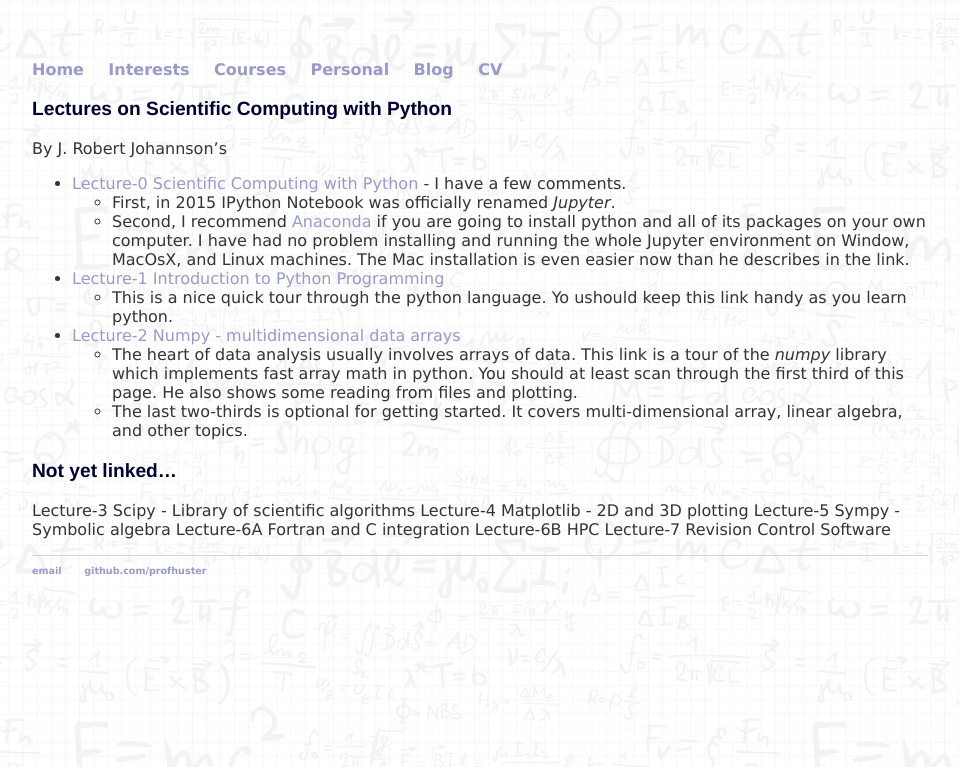
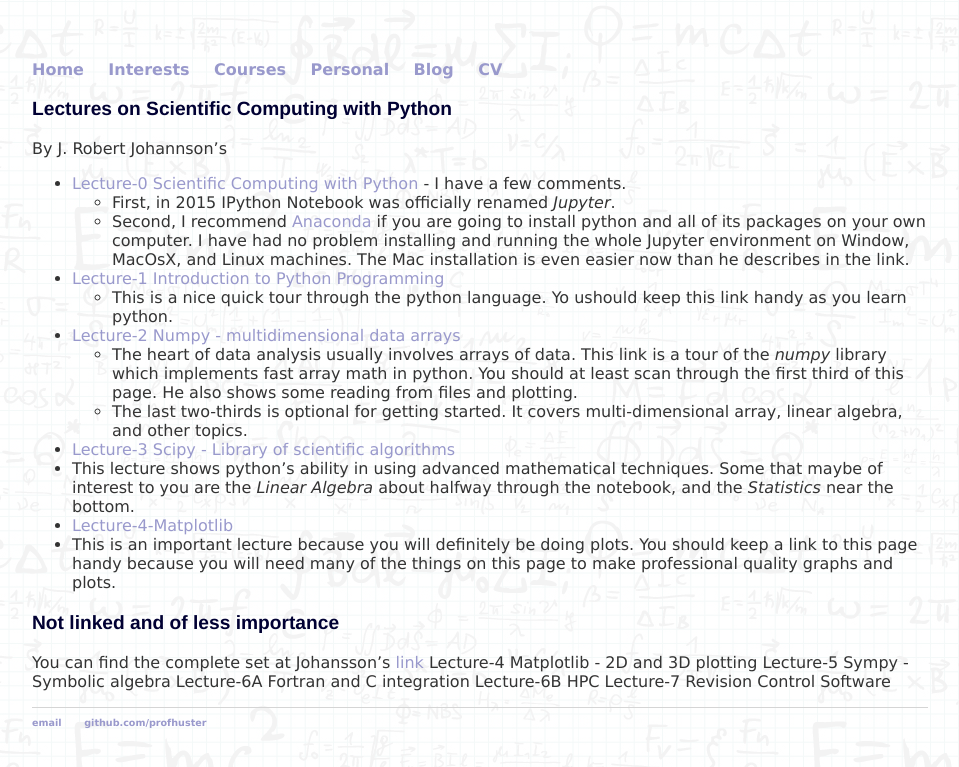
Before and after one commit to profhuster/profhuster.github.io, a Jekyll site: the page built from courses/ModPhysLab/SciCompTour.md, in a window 1280 px wide. Shown: the top 767 px of the page, without its empty margins (160-1119 px from the left). Built offline with Jekyll 4.4.1, drawn with Linux system fonts in a browser that asks for light colours.

Commit message:
Update SciCompTour.md

```diff
--- a/courses/ModPhysLab/SciCompTour.md
+++ b/courses/ModPhysLab/SciCompTour.md
@@ -13,9 +13,13 @@ By J. Robert Johannson's
 * [Lecture-2 Numpy - multidimensional data arrays](http://nbviewer.ipython.org/github/jrjohansson/scientific-python-lectures/blob/master/Lecture-2-Numpy.ipynb)
   * The heart of data analysis usually involves arrays of data. This link is a tour of the _numpy_ library which implements fast array math in python. You should at least scan through the first third of this page. He also shows some reading from files and plotting.
   * The last two-thirds is optional for getting started. It covers multi-dimensional array, linear algebra, and other topics.
+* [Lecture-3 Scipy - Library of scientific algorithms](http://nbviewer.ipython.org/github/jrjohansson/scientific-python-lectures/blob/master/Lecture-3-Scipy.ipynb)
+ * This lecture shows python's ability in using advanced mathematical techniques. Some that maybe of interest to you are the _Linear Algebra_ about halfway through the notebook, and the _Statistics_ near the bottom.
+* [ Lecture-4-Matplotlib](http://nbviewer.ipython.org/github/jrjohansson/scientific-python-lectures/blob/master/Lecture-4-Matplotlib.ipynb)
+ * This is an important lecture because you will definitely be doing plots. You should keep a link to this page handy because you will need many of the things on this page to make professional quality graphs and plots.
 
-### Not yet linked...
-Lecture-3 Scipy - Library of scientific algorithms
+### Not linked and of less importance
+You can find the complete set at Johansson's [link](http://jrjohansson.github.io/computing.html)
 Lecture-4 Matplotlib - 2D and 3D plotting
 Lecture-5 Sympy - Symbolic algebra
 Lecture-6A Fortran and C integration
```
